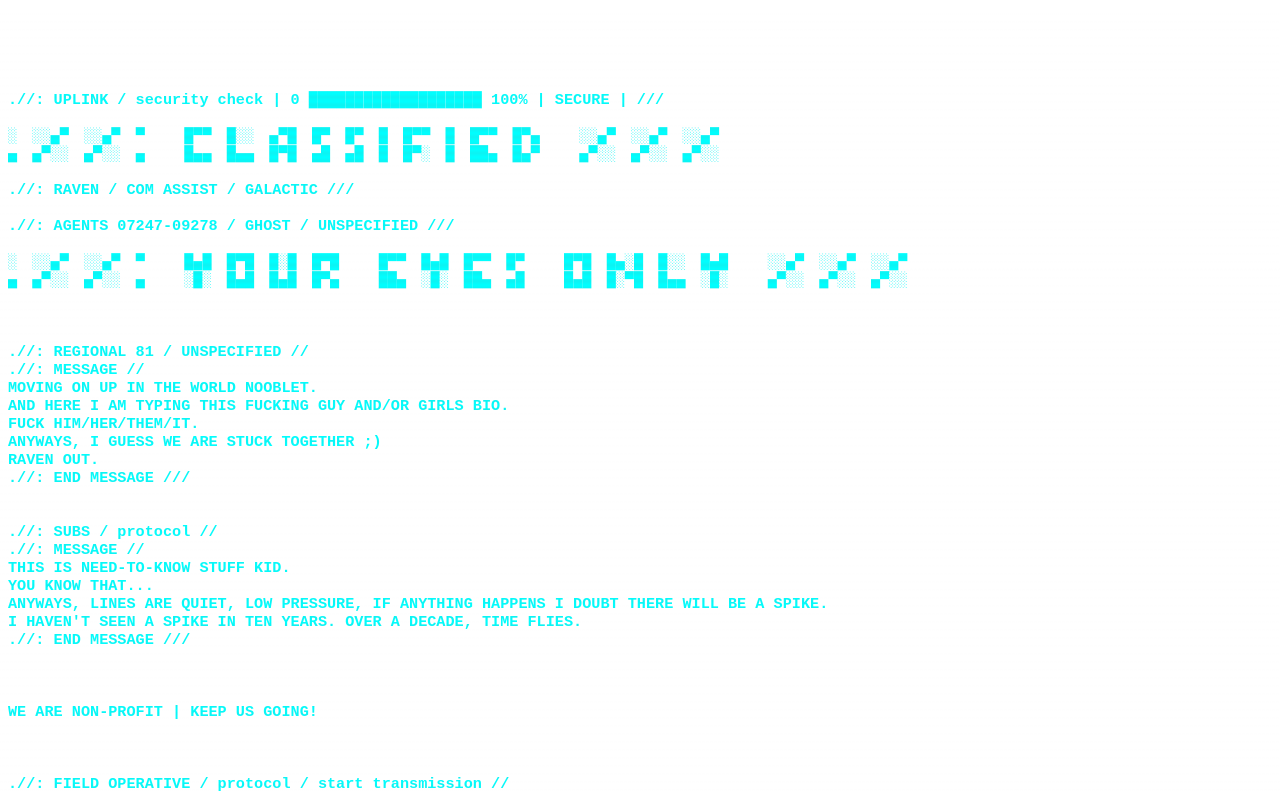
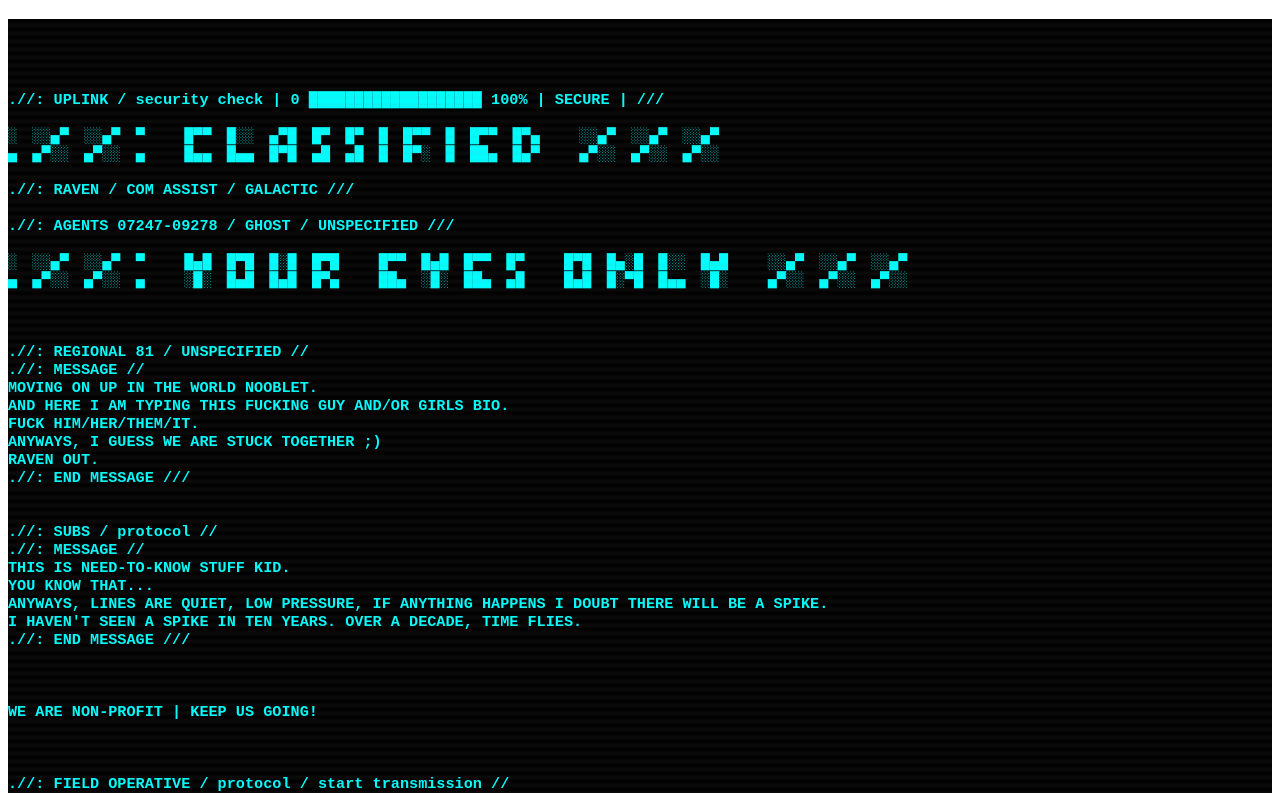
Before and after one commit to GlobalSolutionsUnited/GlobalSolutionsUnited.github.io, a plain HTML site: page uplink.html in a window 1280 px wide. Shown: the top 793 px of the page. Drawn offline with Linux system fonts and the light colour scheme.

Commit message:
Update styles2.css

```diff
--- a/styles2.css
+++ b/styles2.css
@@ -1,6 +1,10 @@
 body {
   backgroud-color: black;
   color: cyan;
+}
+
+pre {
+  background-color: black;
 }
 
 .glitch {
```
